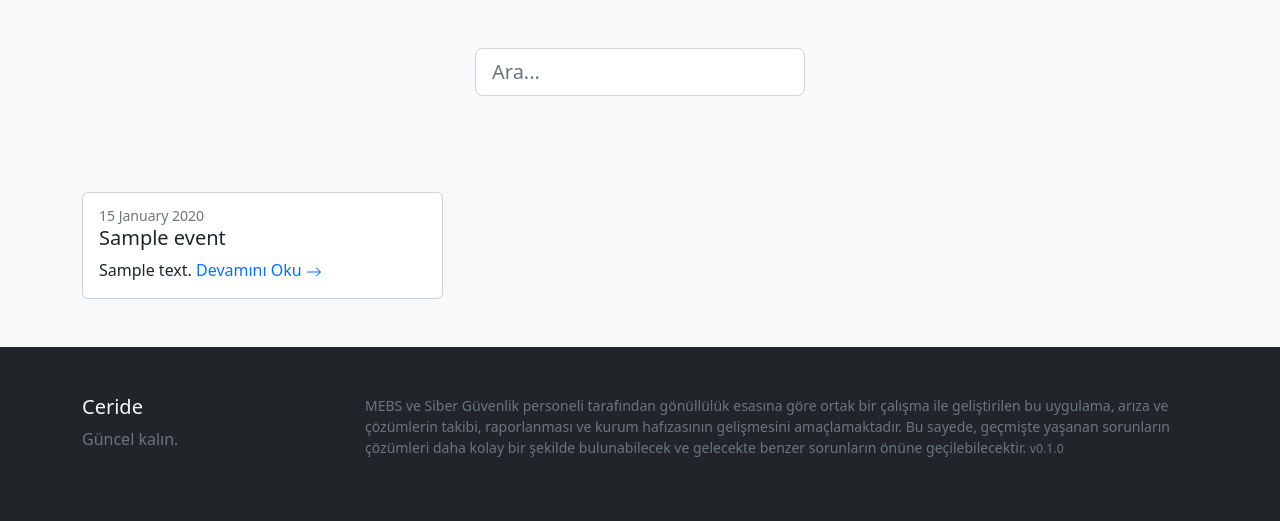
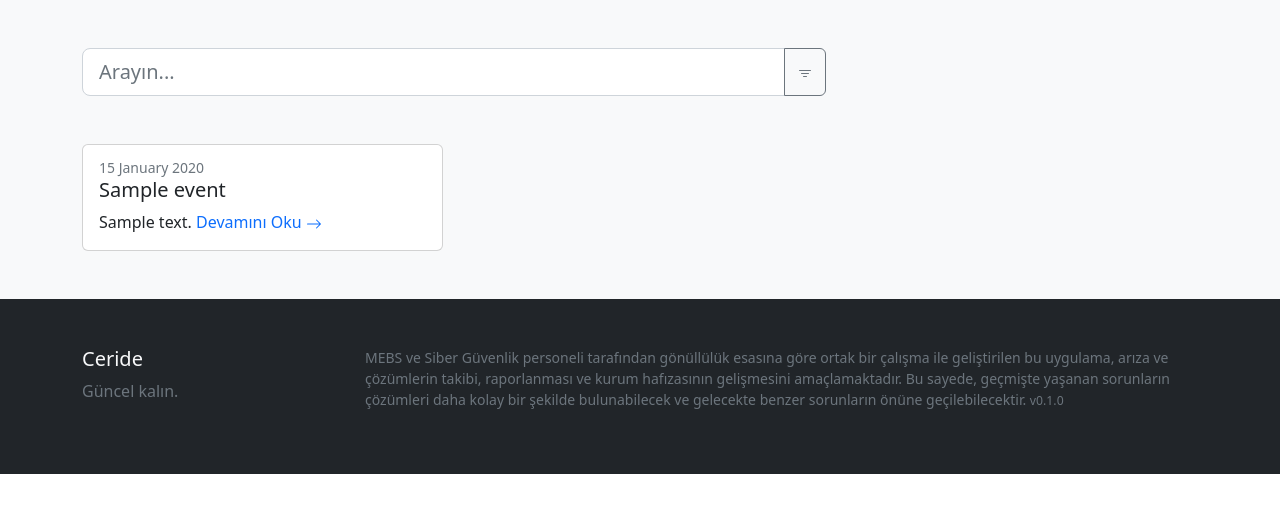
Before and after one commit to mcurvay/ceride, a Django app: page / in a window 1280 px wide. Shown: the part 56-577 px from the top of the page. Run offline with Django 4.2, Linux system fonts and the light colour scheme; tables that the repository leaves empty hold one stand-in row (values such as "Sample post"); style sheets or scripts are compiled from the project's sources; parts of the project's set-up code (start-up, migrations or seed data) failed here and were passed over; some libraries are stand-ins or nearby versions.

Commit message:
filter init

```diff
--- /dev/null
+++ b/app/filters.py
@@ -0,0 +1,16 @@
+from django.db.models import Q
+from django_filters import FilterSet, CharFilter
+
+from app.models import Event
+
+
+class EventFilter(FilterSet):
+    search = CharFilter(method='search_filter')
+
+    class Meta:
+        model = Event
+        fields = ['search', 'level', 'type', 'detection_method', 'failure_source', 'solution_by']
+
+    @staticmethod
+    def search_filter(queryset, name, value):
+        return queryset.filter(Q(title__icontains=value) | Q(description__icontains=value))
--- a/app/models.py
+++ b/app/models.py
@@ -10,40 +10,40 @@ try:
 except locale.Error:
     locale.setlocale(locale.LC_ALL, "tr_TR")
 
-LEVEL = [
-    (1, '1: Sınırlı etkili - Nöbet heyeti çözebilir'),
-    (2, '2: Sınırlı etkili - Nöbet heyeti çözemez'),
-    (3, '3: Geneli etkileyen etkisi yüksek arıza')]
-
-TYPE = [
-    (1, '1: Donanımın kalıcı hasara uğrama riski'),
-    (2, '2: Kurumsal verinin kaybedilme riski'),
-    (3, '3: Görevin yapılamama/vatandaşa sunulamama riski'),
-    (4, '4: Kritik uygulamaların devredışı kalma riski'),
-    (5, '5: Kurumun imajını olumsuz etkileme riski'),
-    (6, '6: Diğer')]
-
-DETECTION_METHOD = [
-    ('SOME İzleme Ekranları', 'SOME İzleme Ekranları'),
-    ('GÜVERCİNLİK İzleme Ekranları', 'GÜVERCİNLİK İzleme Ekranları'),
-    ('KASTAMONU İzleme Ekranı', 'KASTAMONU İzleme Ekranı'),
-    ('Kurum İçi', 'Kurum İçi (Diğer Birlikler, İç Hatlar, E-Posta, Telefon, vb.)'),
-    ('Kurum Dışı', 'Kurum Dışı')]
-
-FAILURE_SOURCE = [
-    ('Yazılım', 'Yazılım'),
-    ('Donanım', 'Donanım'),
-    ('Konfigürasyon', 'Konfigürasyon'),
-    ('Alt Yapı', 'Alt Yapı'),
-    ('Kurum Dışı', 'Kurum Dışı')]
-
-SOLUTION_BY = [
-    ('Nöbetçi heyeti', 'Nöbetçi heyeti'),
-    ('İlgili personel', 'İlgili personel'),
-    ('Firma Personeli', 'Firma Personeli')]
-
 
 class Event(models.Model):
+    LEVEL = [
+        (1, '1: Sınırlı etkili - Nöbet heyeti çözebilir'),
+        (2, '2: Sınırlı etkili - Nöbet heyeti çözemez'),
+        (3, '3: Geneli etkileyen etkisi yüksek arıza')]
+
+    TYPE = [
+        (1, '1: Donanımın kalıcı hasara uğrama riski'),
+        (2, '2: Kurumsal verinin kaybedilme riski'),
+        (3, '3: Görevin yapılamama/vatandaşa sunulamama riski'),
+        (4, '4: Kritik uygulamaların devredışı kalma riski'),
+        (5, '5: Kurumun imajını olumsuz etkileme riski'),
+        (6, '6: Diğer')]
+
+    DETECTION_METHOD = [
+        ('SOME İzleme Ekranları', 'SOME İzleme Ekranları'),
+        ('GÜVERCİNLİK İzleme Ekranları', 'GÜVERCİNLİK İzleme Ekranları'),
+        ('KASTAMONU İzleme Ekranı', 'KASTAMONU İzleme Ekranı'),
+        ('Kurum İçi', 'Kurum İçi (Diğer Birlikler, İç Hatlar, E-Posta, Telefon, vb.)'),
+        ('Kurum Dışı', 'Kurum Dışı')]
+
+    FAILURE_SOURCE = [
+        ('Yazılım', 'Yazılım'),
+        ('Donanım', 'Donanım'),
+        ('Konfigürasyon', 'Konfigürasyon'),
+        ('Alt Yapı', 'Alt Yapı'),
+        ('Kurum Dışı', 'Kurum Dışı')]
+
+    SOLUTION_BY = [
+        ('Nöbetçi heyeti', 'Nöbetçi heyeti'),
+        ('İlgili personel', 'İlgili personel'),
+        ('Firma Personeli', 'Firma Personeli')]
+
     # İlk Bilgiler
     title = models.CharField(
         'Olay *',
--- a/app/templates/index.html
+++ b/app/templates/index.html
@@ -3,13 +3,9 @@
 {% block title %}Ana Sayfa{% endblock title%}
 
 {% block content %}
-<section class="container-fluid bg-light py-5" id="search">
+<section class="container-fluid bg-light pt-5" id="search">
   <div class="container">
-    <div class="row">
-      <div class="col-auto mx-auto">
-        {% include 'partials/_search.html' %}
-      </div>
-    </div>
+    {% include 'partials/_filter.html' %}
   </div>
 </section>
 
@@ -17,7 +13,7 @@
   <div class="container">
     {% if events %}
       <div class="row row-cols-1 row-cols-md-2 row-cols-lg-3 g-3">
-        {% for event in events %}
+        {% for event in events.qs %}
           {% include 'partials/_event_card.html' %}
         {% endfor %}
       </div>
@@ -25,9 +21,6 @@
       <div class="row py-3">
         <div class="col">
           <p class="display-1 text-center">Hiç etkinlik bulunamadı.</p>
-          <p class="text-center">
-            <a href="/" class="text-decoration-none">Geri Dön</a>
-          </p>
         </div>
       </div>
     {% endif %}
@@ -46,3 +39,12 @@
 </section>
 {% endif %}
 {% endblock content %}
+
+{% block script %}
+  <script>
+    function submitForm() {
+      document.getElementById("form").submit();
+      return false;
+    }
+  </script>
+{% endblock script %}
--- a/app/views.py
+++ b/app/views.py
@@ -1,6 +1,6 @@
 from django.views.generic import ListView, DetailView
-from django.db.models import Q
 
+from .filters import EventFilter
 from .models import Event, Step
 
 
@@ -14,13 +14,10 @@ class EventListView(ListView):
     ordering = ['-dateTime']
     paginate_by = 12
 
-    def get_queryset(self):
-        query = self.request.GET.get('ara')
-        if query is None:
-            return Event.objects.all()
-        return Event.objects.filter(
-            Q(title__icontains=query) | Q(description__icontains=query)
-        )
+    def get_context_data(self, *, object_list=None, **kwargs):
+        context = super().get_context_data(**kwargs)
+        context['events'] = EventFilter(self.request.GET, queryset=self.get_queryset())
+        return context
 
 
 class EventDetailView(DetailView):
--- a/ceride/settings.py
+++ b/ceride/settings.py
@@ -40,6 +40,7 @@ INSTALLED_APPS = [
     "django.contrib.sessions",
     "django.contrib.messages",
     "django.contrib.staticfiles",
+    "django_filters",
 ]
 
 MIDDLEWARE = [
--- a/requirements.txt
+++ b/requirements.txt
@@ -1,6 +1,9 @@
 asgiref==3.5.2
 Django==4.1.4
+django-filter==22.1
+importlib-metadata==5.1.0
 Markdown==3.4.1
 pytz==2022.6
 sqlparse==0.4.3
 tzdata==2022.7
+zipp==3.11.0
--- a/scss/style.scss
+++ b/scss/style.scss
@@ -24,6 +24,7 @@ $card-height: 100%;
 @import "../node_modules/bootstrap/scss/helpers";
 @import "../node_modules/bootstrap/scss/nav";
 @import "../node_modules/bootstrap/scss/navbar";
+@import "../node_modules/bootstrap/scss/offcanvas";
 @import "../node_modules/bootstrap/scss/pagination";
 @import "../node_modules/bootstrap/scss/reboot";
 @import "../node_modules/bootstrap/scss/type";
--- a/templates/base.html
+++ b/templates/base.html
@@ -17,5 +17,6 @@
     {% block content %} {% endblock content%}
     {% include 'partials/_footer.html' %}
     <script src="{% static 'js/bootstrap.bundle.min.js' %}"></script>
+    {% block script %}{% endblock script %}
   </body>
 </html>
--- /dev/null
+++ b/templates/partials/_filter.html
@@ -0,0 +1,44 @@
+<form method="get" onsubmit="return submitForm()">
+
+  {% for form in events.form %}{% if form.name == 'search' %}
+  <div class="col-md-8">
+    <div class="input-group">
+      <input type="text" class="form-control form-control-lg" placeholder="Arayın..." name="{{ form.name }}">
+      <button class="btn btn-outline-secondary"
+              type="button"
+              data-bs-toggle="offcanvas"
+              data-bs-target="#offcanvas">
+        <svg xmlns="http://www.w3.org/2000/svg" width="16" height="16" fill="currentColor" class="bi bi-filter" viewBox="0 0 16 16">
+          <path d="M6 10.5a.5.5 0 0 1 .5-.5h3a.5.5 0 0 1 0 1h-3a.5.5 0 0 1-.5-.5zm-2-3a.5.5 0 0 1 .5-.5h7a.5.5 0 0 1 0 1h-7a.5.5 0 0 1-.5-.5zm-2-3a.5.5 0 0 1 .5-.5h11a.5.5 0 0 1 0 1h-11a.5.5 0 0 1-.5-.5z"/>
+        </svg>
+      </button>
+    </div>
+  </div>
+  {% endif %}{% endfor %}
+
+  <div class="offcanvas offcanvas-end" tabindex="-1" id="offcanvas">
+    <div class="offcanvas-header">
+      <h5 class="offcanvas-title" id="offcanvasExampleLabel">Filtre</h5>
+      <button type="button" class="btn" data-bs-dismiss="offcanvas" aria-label="Close">
+        <svg xmlns="http://www.w3.org/2000/svg" width="16" height="16" fill="currentColor" class="bi bi-x-lg" viewBox="0 0 16 16">
+          <path d="M2.146 2.854a.5.5 0 1 1 .708-.708L8 7.293l5.146-5.147a.5.5 0 0 1 .708.708L8.707 8l5.147 5.146a.5.5 0 0 1-.708.708L8 8.707l-5.146 5.147a.5.5 0 0 1-.708-.708L7.293 8 2.146 2.854Z"/>
+        </svg>
+      </button>
+    </div>
+    <div class="offcanvas-body">
+    {% for form in events.form %}{% if not form.name == 'search' %}
+      <div class="mb-3">
+        <label for="{{ form.name }}" class="form-label">{{ form.label }}</label>
+        <select class="form-select" name="{{ form.name }}" id="{{ form.name }}">
+          {% for choice in form.field.choices %}
+            <option value="{{ choice.0 }}">{% if not choice.0 %}Tümü{% else %}{{ choice.1 }}{% endif %}</option>
+          {% endfor %}
+        </select>
+      </div>
+      {% endif %}{% endfor %}
+      <button type="submit" class="btn btn-secondary">Filtrele</button>
+      <button type="reset" class="btn btn-secondary">Sıfırla</button>
+    </div>
+  </div>
+
+</form>
--- a/templates/partials/_search.html
+++ /dev/null
@@ -1,3 +0,0 @@
-<form action="/" method="get">
-  <input name="ara" type="search" class="form-control form-control-lg" placeholder="Ara...">
-</form>
```
